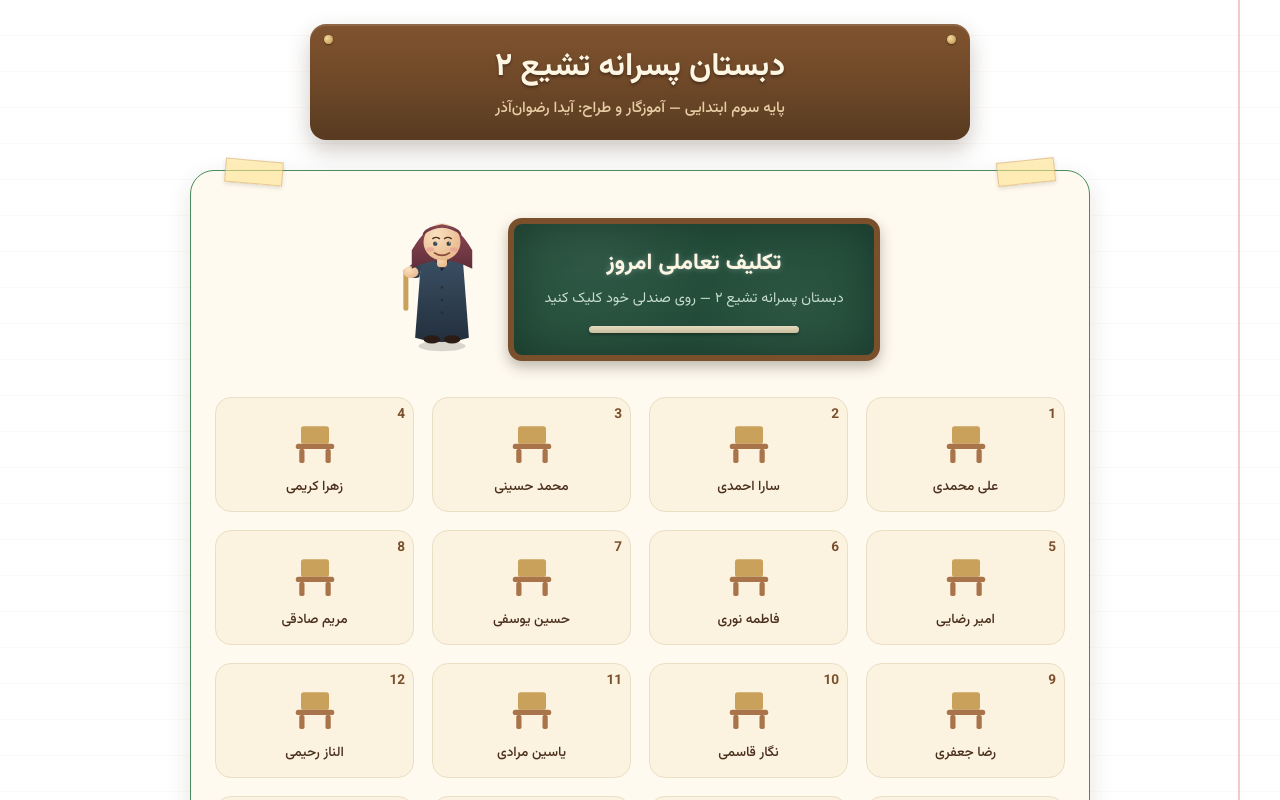
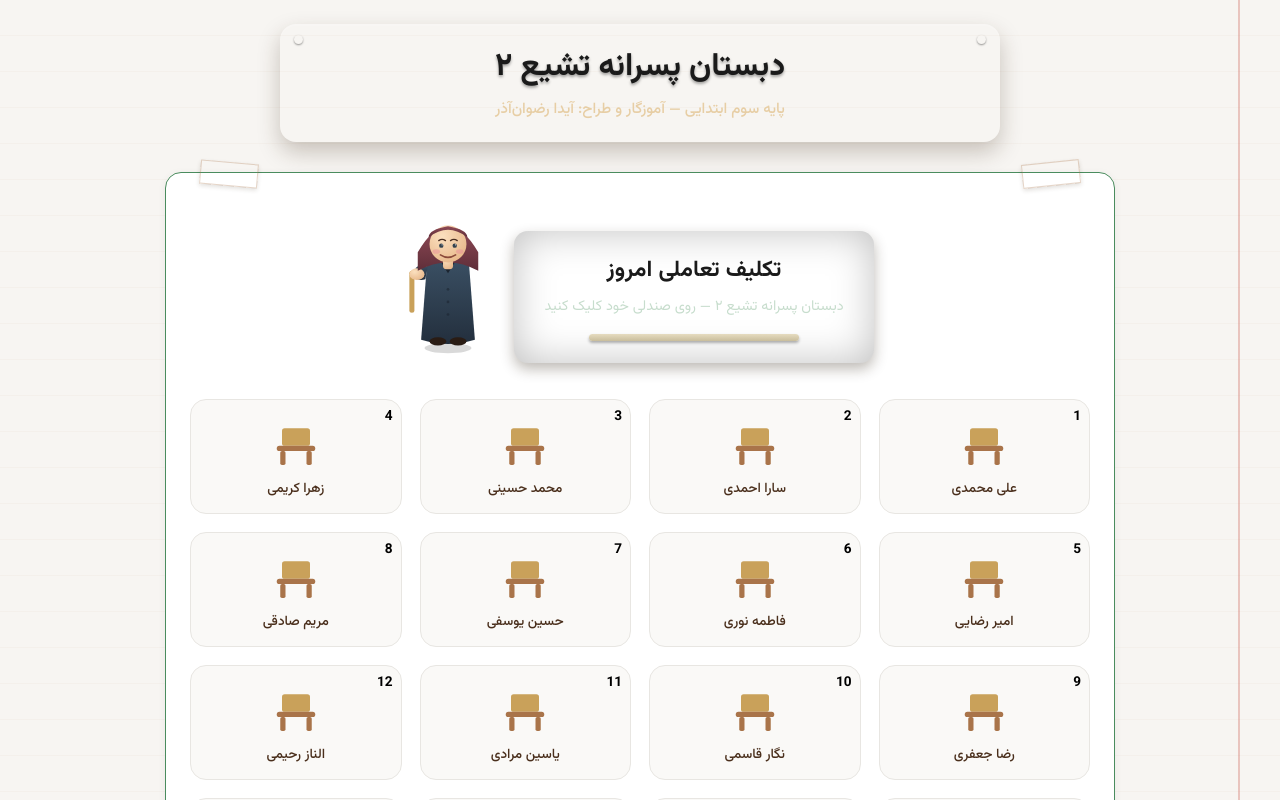
Before and after one commit to sahandse/Rezvanazar, a React (Vite) app: page / in a window 1280 px wide. Shown: the top 800 px of the page. Built offline with nearby package versions, Linux system fonts and the light colour scheme; no server answers.

Commit message:
feat: minimal creative UI theme (neutral palette, bottom tabs, bottom sheet)

```diff
--- a/src/index.css
+++ b/src/index.css
@@ -1,61 +1,51 @@
-* {
-  box-sizing: border-box;
+:root {
+  --paper: #f7f5f2;
+  --card: #ffffff;
+  --card-alt: #faf9f7;
+  --ink: #1a1a1a;
+  --ink-soft: #5a5a5a;
+  --ink-muted: #8a8a8a;
+  --line: #e8e6e2;
+  --edge: #d4d2ce;
+  --accent: #2563eb;
+  --accent-soft: #eff4ff;
+  --correct: #16a34a;
+  --correct-soft: #ecfdf5;
+  --wrong: #dc2626;
+  --shadow-card: 0 2px 8px rgba(0, 0, 0, 0.06);
+  --shadow-hover: 0 4px 12px rgba(0, 0, 0, 0.10);
+  --radius-card: 16px;
+  --radius-btn: 12px;
 }
 
-html,
-body,
-#root {
-  height: 100%;
+/* ------------------ Minimal base ------------------ */
+body {
+  margin: 0;
+  font-family: "Vazirmatn", "Tahoma", sans-serif;
+  background-color: var(--paper);
+  color: var(--ink);
+  direction: rtl;
+  -webkit-tap-highlight-color: transparent;
+  line-height: 1.6;
 }
 
-/* کاهش حرکت برای کاربرانی که motion را کم می‌خواهند */
-@media (prefers-reduced-motion: reduce) {
-  *,
-  *::before,
-  *::after {
-    animation-duration: 0.01ms !important;
-    animation-iteration-count: 1 !important;
-    transition-duration: 0.01ms !important;
-    scroll-behavior: auto !important;
-  }
-}
-
-/* حالت خالی (empty state) برای بخش‌ها */
-.empty-state {
-  text-align: center;
-  padding: 2rem 1rem;
-  color: var(--ink-muted);
-  font-size: 0.95rem;
-}
-
-/* بهبود کنتراست و فوکوس روی ورودی‌ها */
-input,
-textarea,
-select {
-  font-family: inherit;
-  color: var(--ink);
+.card {
   background: var(--card);
   border: 1px solid var(--line);
-  border-radius: 12px;
-  padding: 0.6rem 0.8rem;
-  transition: border-color 0.15s ease, box-shadow 0.15s ease;
+  border-radius: var(--radius-card);
+  box-shadow: var(--shadow-card);
+  padding: 1.25rem;
+  transition: transform 0.15s ease, box-shadow 0.15s ease;
 }
-input:focus,
-textarea:focus,
-select:focus {
-  border-color: var(--gold);
-  box-shadow: 0 0 0 3px rgba(201, 161, 90, 0.25);
-  outline: none;
-}
+.card:hover { transform: scale(1.02); box-shadow: var(--shadow-hover); }
 
-/* دکمه‌های یکپارچه */
 .btn {
   display: inline-flex;
   align-items: center;
   justify-content: center;
   gap: 0.4rem;
   padding: 0.6rem 1.2rem;
-  border-radius: 14px;
+  border-radius: var(--radius-btn);
   border: 1px solid var(--line);
   background: var(--card);
   color: var(--ink);
@@ -64,50 +54,55 @@ select:focus {
   font-size: 0.95rem;
   transition: transform 0.12s ease, box-shadow 0.12s ease, background 0.12s ease;
 }
-.btn:hover {
-  transform: translateY(-1px);
-  box-shadow: var(--shadow-hover);
+.btn:hover { transform: translateY(-1px); box-shadow: var(--shadow-hover); }
+.btn:active { transform: translateY(0); }
+.btn--primary { background: var(--accent); color: #fff; border-color: var(--accent); }
+.btn--primary:hover { background: #1d4ed8; border-color: #1d4ed8; }
+
+/* ------------------ Bottom tabs ------------------ */
+.bottom-tabs {
+  position: fixed;
+  bottom: 0; left: 0; right: 0;
+  display: flex;
+  justify-content: space-around;
+  background: var(--card);
+  border-top: 1px solid var(--line);
+  padding: 0.5rem 0;
+  z-index: 50;
 }
-.btn:active {
-  transform: translateY(0);
+.bottom-tabs__item {
+  display: flex; flex-direction: column; align-items: center;
+  gap: 0.2rem; font-size: 0.7rem; color: var(--ink-muted);
+  text-decoration: none;
 }
-.btn--primary {
-  background: var(--chalk);
-  color: var(--chalk-ink);
-  border-color: var(--chalk);
+.bottom-tabs__item--active { color: var(--accent); }
+
+/* ------------------ Bottom sheet ------------------ */
+.bottom-sheet {
+  position: fixed; bottom: 0; left: 0; right: 0;
+  background: var(--card);
+  border-radius: 20px 20px 0 0;
+  box-shadow: 0 -4px 24px rgba(0,0,0,0.12);
+  padding: 1.25rem;
+  transform: translateY(100%);
+  transition: transform 0.25s ease;
+  z-index: 60;
 }
-.btn--primary:hover {
-  background: var(--wood-dark);
-  border-color: var(--wood-dark);
+.bottom-sheet--open { transform: translateY(0); }
+
+/* ------------------ Empty state ------------------ */
+.empty-state { text-align: center; padding: 2rem 1rem; color: var(--ink-muted); font-size: 0.95rem; }
+
+/* ------------------ Micro animations ------------------ */
+.fade-in { animation: fadeIn 0.3s ease both; }
+@keyframes fadeIn { from { opacity: 0; transform: translateY(8px); } to { opacity: 1; transform: translateY(0); } }
+
+/* ------------------ Responsive ------------------ */
+@media (max-width: 640px) {
+  .app { padding: 16px 10px 80px; }
+  .card { padding: 1rem; border-radius: 14px; }
+  body { font-size: 15px; }
 }
-.btn--danger {
-  background: var(--wrong);
-  color: #fff;
-  border-color: var(--wrong);
-}
-
-:root {
-  --card: #fffaf0;
-  --card-alt: #fbf3e0;
-  --ink: #2b2118;
-  --ink-soft: #6b4a2f;
-  --ink-muted: #8a7a5f;
-  --line: #eadfc4;
-  --edge: #d8b285;
-  --wood: #7a4f2c;
-  --wood-dark: #573a20;
-  --gold: #c9a15a;
-  --chalk: #234d3a;
-  --chalk-ink: #fdf6e3;
-  --correct: #4a8c5e;
-  --correct-soft: #eef8ef;
-  --wrong: #c0392b;
-  --shadow-card: 0 8px 24px rgba(60, 40, 20, 0.12);
-  --shadow-hover: 0 10px 22px rgba(60, 40, 20, 0.18);
-  --radius-card: 24px;
-  --tape: rgba(255, 226, 140, 0.6);
-}
-
 body {
   margin: 0;
   font-family: "Vazirmatn", "Tahoma", sans-serif;
```
